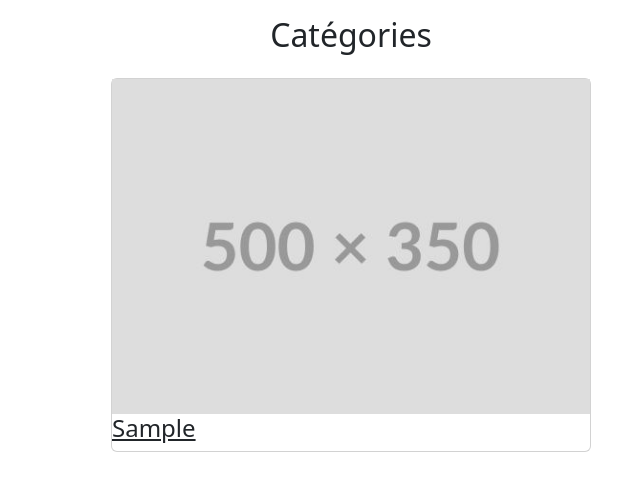
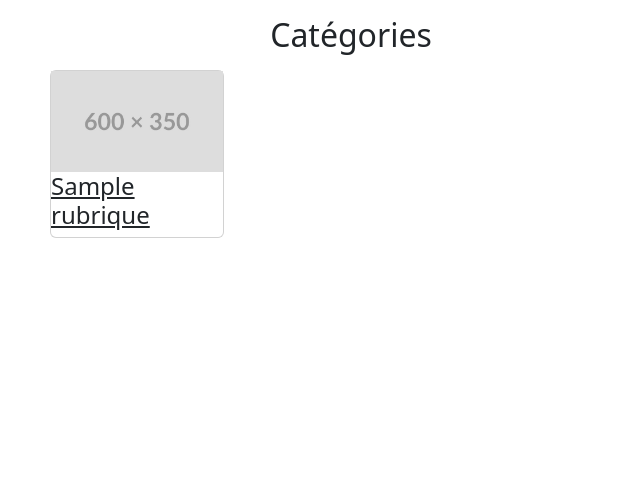
Before and after one commit to jeanmarie80000/village_green_project, a Symfony app: template templates/rubrique/index.html.twig in a window 1280 px wide. Shown: the part 56-547 px from the top of the page, without its empty margins (289-929 px from the left). Run offline with Twig, Linux system fonts and the light colour scheme; the template is opened without the code that fills it: most values are stand-ins (such as "Sample title", 1, 10 or a date in 2020); some libraries are stand-ins or nearby versions.

Commit message:
nouvelle maj 15/05

```diff
--- a/templates/rubrique/index.html.twig
+++ b/templates/rubrique/index.html.twig
@@ -5,18 +5,18 @@
 {% block body %}
 
     <div class="d-flex justify-content-center">
-        <h2 class="m-3 ml-0">Catégories</h2>
+        <h2 class="mt-3">Catégories</h2>
     </div>
 
     <div class="d-flex container justify-content-center">
         <div class="row wrap">
 
             {% for rubriques in rubrique %}
-                <div class="col-6">
-                    <a href="{{ path('app_sousrubrique')}}"  class="card m-2" style='width: 30rem;'>
+                <div class="col-4">
+                    <a href="{{ path('app_sousrubrique')}}" class="card m-2">
                         <div>
-                            <img src="{{ asset('upload/product/500x350.jpeg') }}" class="img-fluid" alt="img_test">
-                            <h4 class="card-title">{{ rubriques.CodeRubrique }}</h4>
+                            <img src="{{ asset('upload/product/600x350.jpeg') }}" class="img-fluid" alt="img_test">
+                            <h4 class="d-flex card-title justify-content-center">{{ rubriques.NomRubrique }}</h4>
                         </div>
                     </a>
                 </div>
--- a/templates/rubrique/srindex.html.twig
+++ b/templates/rubrique/srindex.html.twig
@@ -16,7 +16,7 @@
                         <a href="{{ path('app_product')}}"  class="card m-2" style='width: 25rem;'>
                             <div>
                                 <img src="{{ asset('upload/product/500x350.jpeg') }}" class="img-fluid" alt="img_test">
-                                <h4 class="card-title">{{ srs.CodeSousrubrique }}</h4>
+                                <h4 class="d-flex card-title justify-content-center">{{ srs.NomSousrubrique }}</h4>
                             </div>
                         </a>
                     </div>
```
Also changed, not shown: src/DataFixtures/AppFixtures.php (+4 -4 lines), public/upload/product/600x350.jpeg (added).
